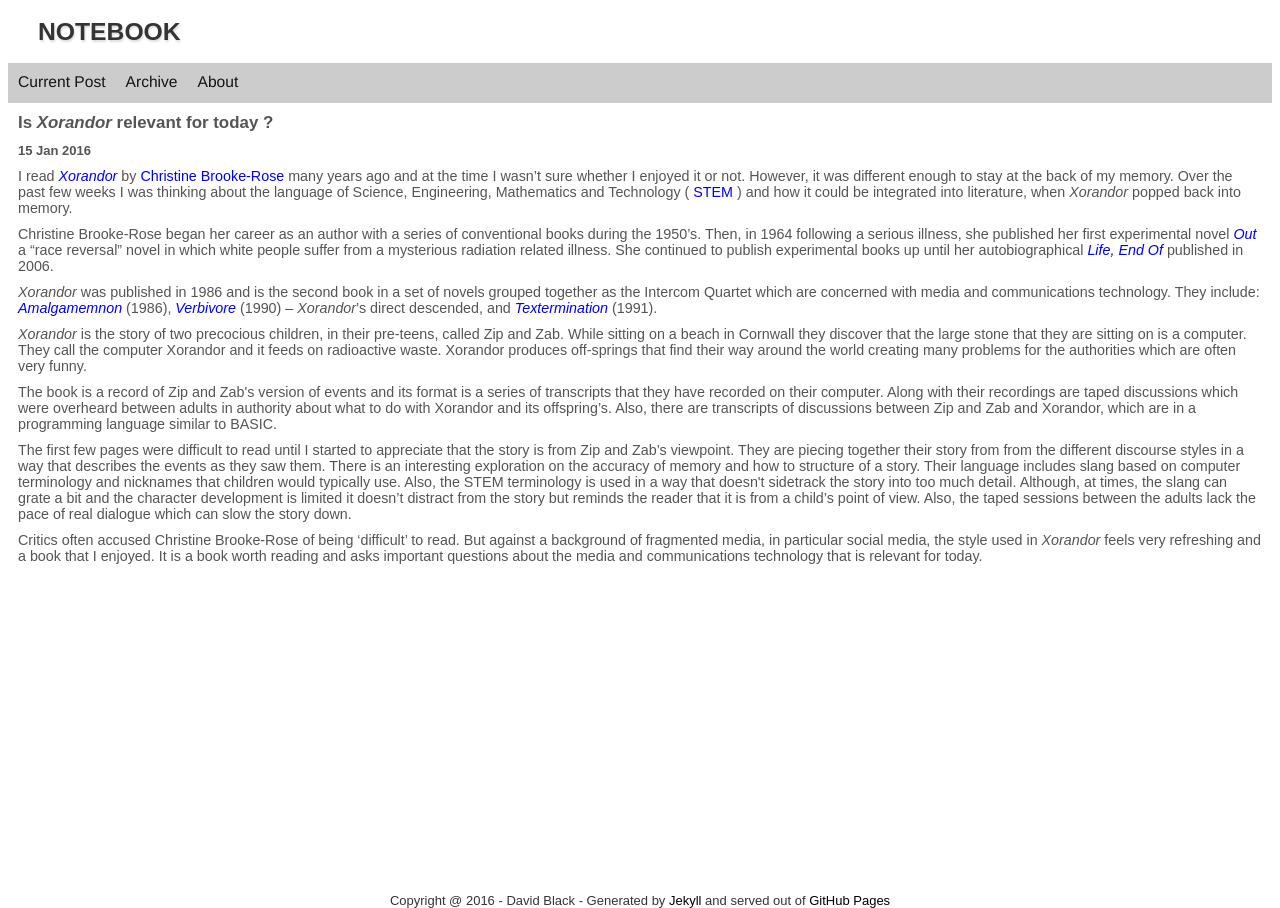
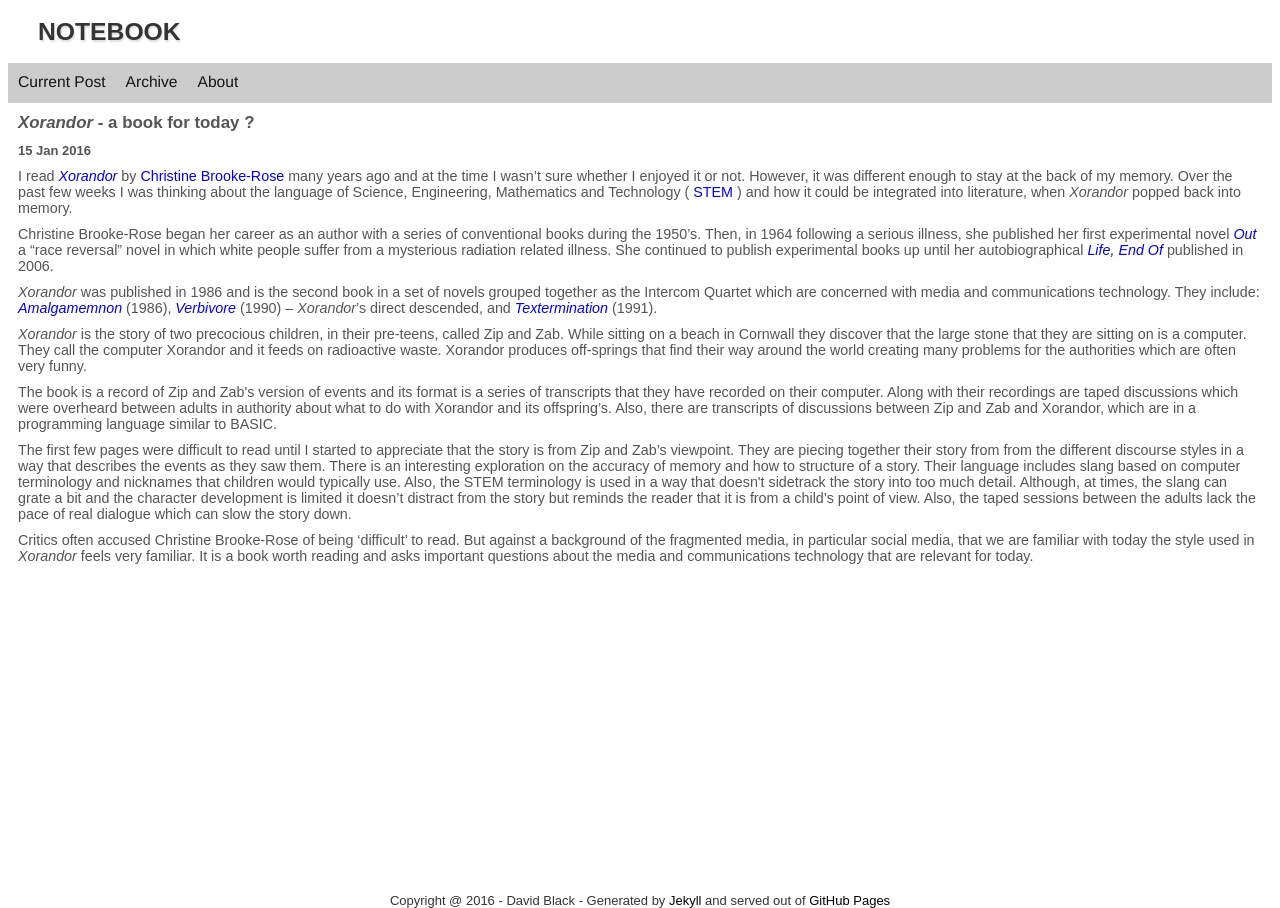
Before and after one commit to dtinblack/dtinblack.github.io, a Jekyll site: the page built from _posts/2016-01-15-current.html, in a window 1280 px wide. Built offline with Jekyll 4.4.1, drawn with Linux system fonts in a browser that asks for light colours.

Commit message:
new post 15 January 2015

```diff
--- a/_posts/2016-01-15-current.html
+++ b/_posts/2016-01-15-current.html
@@ -1,6 +1,6 @@
 ---
 layout: post
-title: Is <i>Xorandor</i> relevant for today ?
+title: <i>Xorandor</i> - a book for today ?
 description: Review of Christine Brooke-Rose's <i>Xorandor</i>.
 ---
 
@@ -78,7 +78,8 @@ which can slow the story down.
 
 <p>
 Critics often accused Christine Brooke-Rose of being ‘difficult’ to read. But against a
-background of fragmented media, in particular social media, the style used in <i>Xorandor</i> feels very
-refreshing and a book that I enjoyed.  It is a book worth reading and asks important questions
-about the media and communications technology that is relevant for today.
+background of the fragmented media, in particular social media, that we are familiar
+with today the style used in <i>Xorandor</i> feels very familiar. It is a book worth reading
+and asks important questions
+about the media and communications technology that are relevant for today.
 </p>
```
